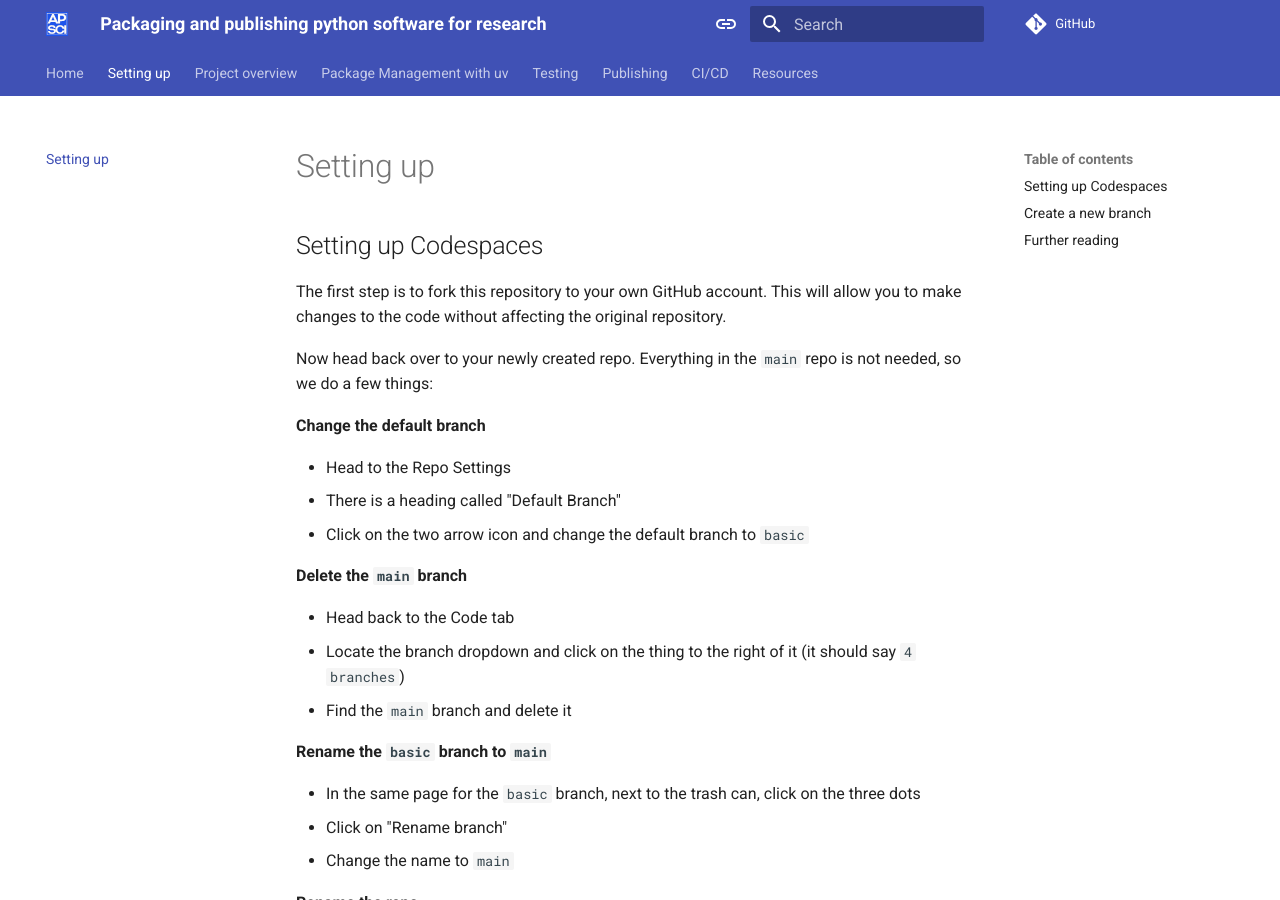
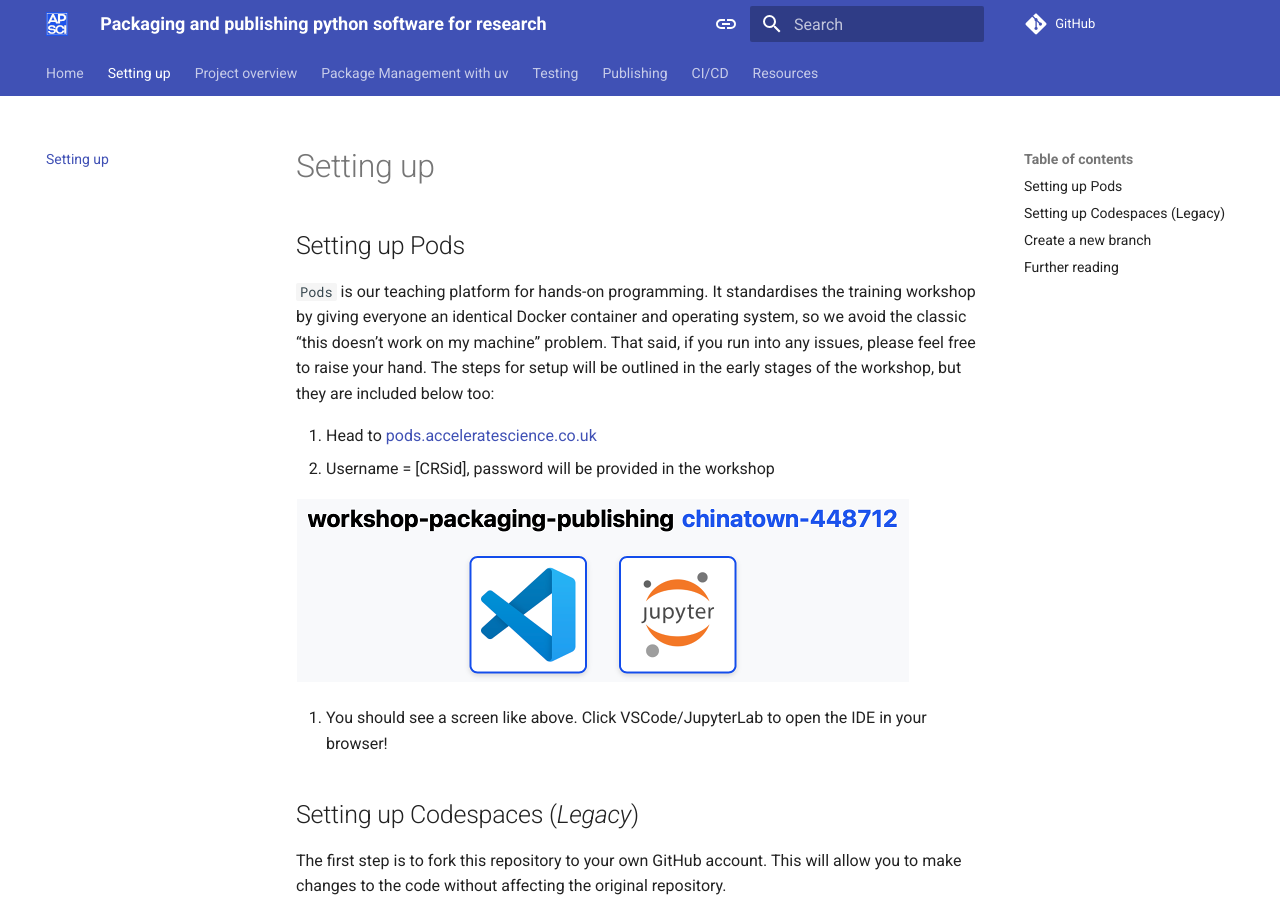
Before and after one commit to acceleratescience/packaging-publishing, an MkDocs documentation site: the page built from docs/1_setting_up.md, in a window 1280 px wide and 900 px high. Built offline with MkDocs 1.6.1 and Material for MkDocs 9.7.7, drawn with Linux system fonts in a browser that asks for light colours; comment, search, counter and statistics services are not loaded.

Commit message:
feat(docs): add pods set up

```diff
--- a/docs/1_setting_up.md
+++ b/docs/1_setting_up.md
@@ -1,4 +1,16 @@
-## Setting up Codespaces
+## Setting up Pods
+
+`Pods` is our teaching platform for hands-on programming. It standardises the training workshop by giving everyone an identical Docker container and operating system, so we avoid the classic “this doesn’t work on my machine” problem.
+That said, if you run into any issues, please feel free to raise your hand. The steps for setup will be outlined in the early stages of the workshop, but they are included below too:
+
+1. Head to [pods.acceleratescience.co.uk](pods.acceleratescience.co.uk)
+2. Username = [CRSid], password will be provided in the workshop
+
+![](imgs/pods.png)
+
+3. You should see a screen like above. Click VSCode/JupyterLab to open the IDE in your browser!
+
+## Setting up Codespaces (*Legacy*)
 The first step is to fork this repository to your own GitHub account. This will allow you to make changes to the code without affecting the original repository.
 
 Now head back over to your newly created repo. Everything in the `main` repo is not needed, so we do a few things:
```
Also changed, not shown: docs/imgs/pods.png (added).
